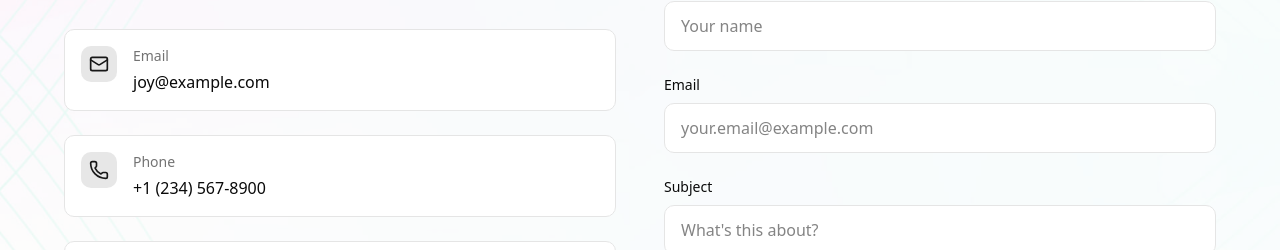
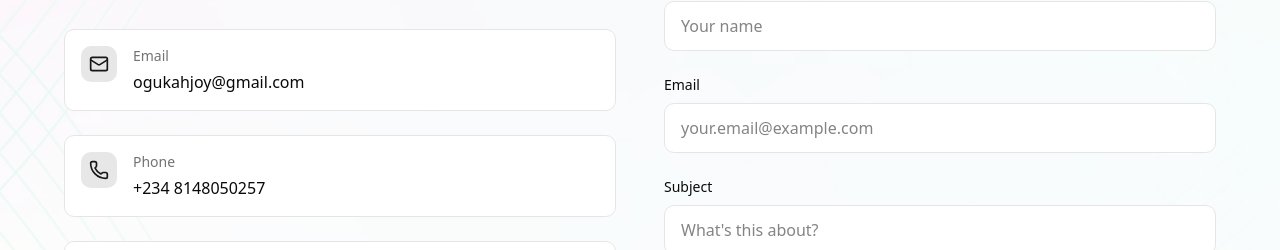
Before and after one commit to jayoohy/my-portfolio, a Next.js app: page /contact in a window 1280 px wide. Shown: the part 327-577 px from the top of the page. Built offline with nearby package versions, Linux system fonts and the light colour scheme.

Commit message:
update contact page

```diff
--- a/app/contact/page.tsx
+++ b/app/contact/page.tsx
@@ -16,14 +16,14 @@ const contactInfo = [
   {
     icon: Mail,
     label: "Email",
-    value: "joy@example.com",
-    href: "mailto:joy@example.com",
+    value: "ogukahjoy@gmail.com",
+    href: "mailto:ogukahjoy@gmail.com",
   },
   {
     icon: Phone,
     label: "Phone",
-    value: "+1 (234) 567-8900",
-    href: "tel:+12345678900",
+    value: "+234 8148050257",
+    href: "tel:+2348148050257",
   },
   {
     icon: MapPin,
@@ -34,9 +34,13 @@ const contactInfo = [
 ];
 
 const socialLinks = [
-  { name: "GitHub", icon: Github, href: "#" },
-  { name: "LinkedIn", icon: Linkedin, href: "#" },
-  { name: "Twitter", icon: Twitter, href: "#" },
+  { name: "GitHub", icon: Github, href: "https://github.com/jayoohy" },
+  {
+    name: "LinkedIn",
+    icon: Linkedin,
+    href: "https://www.linkedin.com/in/joy-ogukah-b4aba7275/",
+  },
+  { name: "Twitter", icon: Twitter, href: "https://x.com/jay_ooh_y" },
 ];
 
 export default function Contact() {
```
